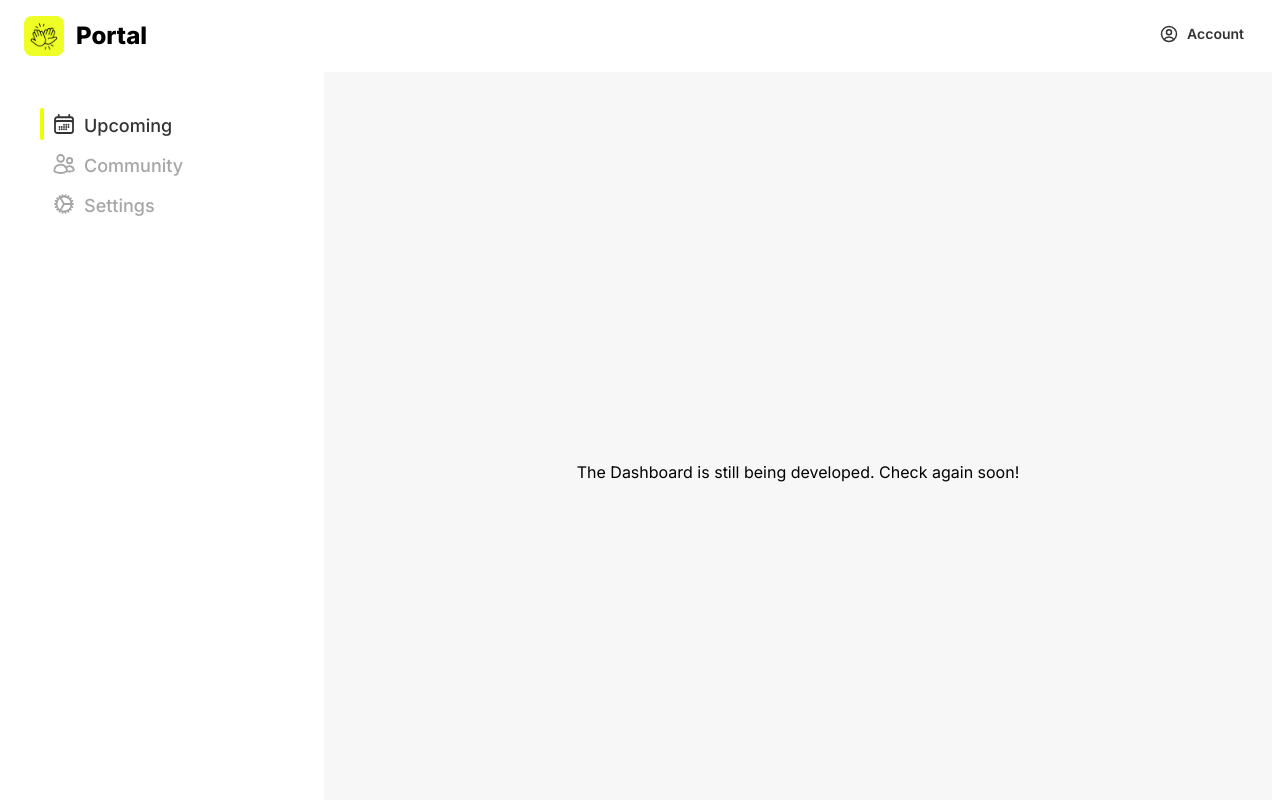
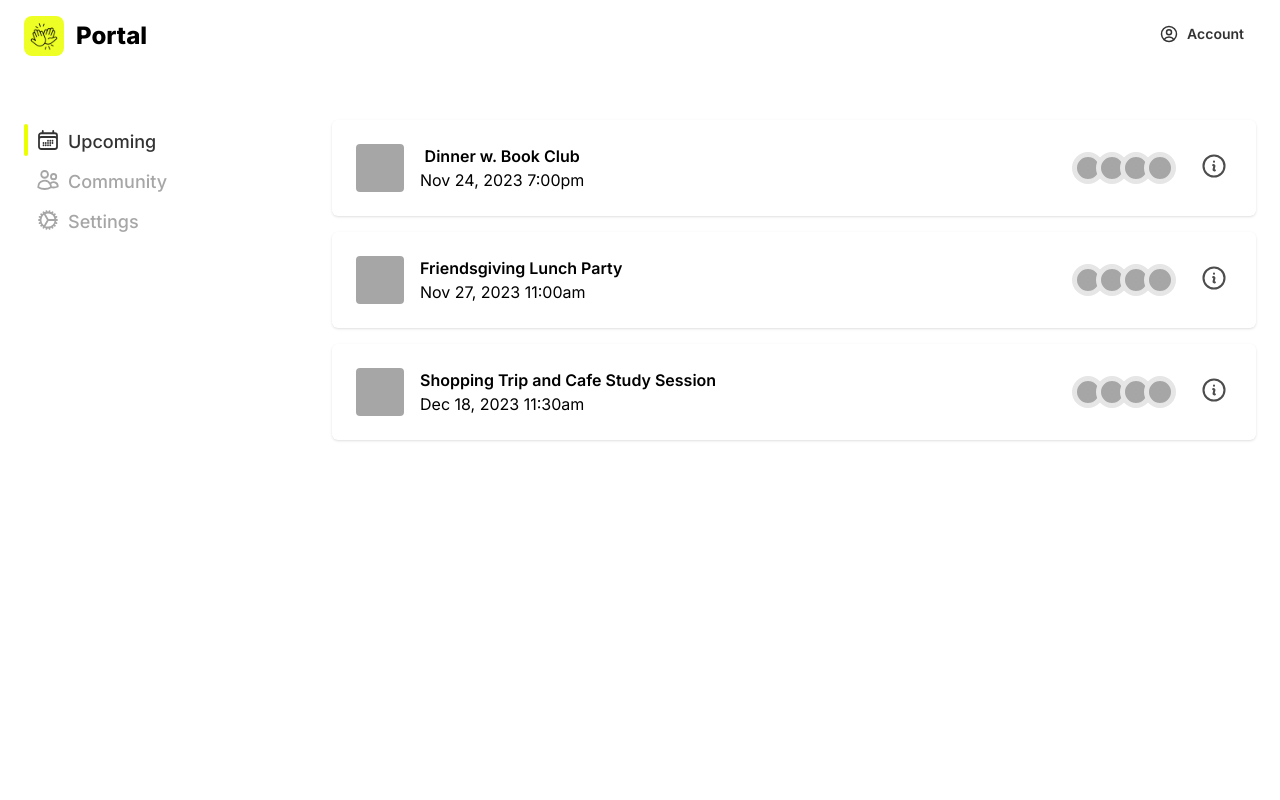
Before and after one commit to manatechdev/hangouts, a React (Create React App) app: page / in a window 1280 px wide. Shown: the top 800 px of the page. Built offline with nearby package versions, Linux system fonts and the light colour scheme.

Commit message:
added EventTiles component and put in mock data for now

```diff
--- a/src/components/Body.tsx
+++ b/src/components/Body.tsx
@@ -5,7 +5,7 @@ interface BodyProps {
 }
 
 function Body({ children }: BodyProps) {
-  return <div className="flex flex-row min-h-screen">{children}</div>;
+  return <div className="flex flex-row min-h-screen p-4">{children}</div>;
 }
 
 export default Body;
--- a/src/components/EventTile.tsx
+++ b/src/components/EventTile.tsx
@@ -1,13 +1,38 @@
 import { ReactNode } from "react";
+import Icon from "./Icon";
 
-interface EventTile {}
+interface EventTileProps {
+  event?: any;
+}
 
-function EventTile() {
+function EventTile({ event }: EventTileProps) {
+  let { title, dateTime } = event;
   return (
-    <div className="h-24 p-6 bg-hpurple-500">
-      <div className="flex flex-row justify-between h-12 bg-hgreen-700">
-        <div className="w-24 h-12 bg-hred-700"></div>
-        <div className="w-24 h-12 bg-hred-700"></div>
+    <div className="h-24 p-6 mb-4 rounded-md shadow border-hgray-400">
+      <div className="flex flex-row justify-between h-12">
+        <div className="flex flex-row h-12">
+          <div className="w-12 h-12 rounded bg-hgray-400">
+            <img></img>
+          </div>
+          <div className="flex flex-col ml-4">
+            <div className="h-6 font-semibold">{title}</div>
+            <div className="h-6 text-left">{dateTime}</div>
+          </div>
+        </div>
+        <div className="flex flex-row items-center justify-end h-12">
+          <div className="flex flex-row h-8">
+            <div className="w-8 h-8 border-[5px] rounded-full border-hgray-200 bg-hgray-400"></div>
+            <div className="w-8 h-8 -translate-x-2 border-[5px] rounded-full border-hgray-200 bg-hgray-400"></div>
+            <div className="w-8 h-8 -translate-x-4 border-[5px] rounded-full border-hgray-200 bg-hgray-400"></div>
+            <div className="w-8 h-8 -translate-x-6 border-[5px] rounded-full border-hgray-200 bg-hgray-400"></div>
+          </div>
+          <div className="flex flex-row w-8 h-8">
+            <Icon
+              type="informationCircle"
+              customStyle="w-7 h-7 text-hgray-600"
+            />
+          </div>
+        </div>
       </div>
     </div>
   );
--- a/src/components/SideNav.tsx
+++ b/src/components/SideNav.tsx
@@ -6,7 +6,7 @@ interface SideNavProps {
 }
 
 function SideNav({ children }: SideNavProps) {
-  return <div className="p-4">{children}</div>;
+  return <div className="pt-4 pb-4 pr-4">{children}</div>;
 }
 
 export default SideNav;
--- a/src/components/Sidebar.tsx
+++ b/src/components/Sidebar.tsx
@@ -9,7 +9,7 @@ interface SidebarProps {
 
 function Sidebar({ children }: SidebarProps) {
   return (
-    <div className="w-1/4 p-4 bg-hred-100">
+    <div className="w-1/4 pt-4 pb-4 pb-r bg-hred-100">
       <SideNav>
         <Link to="/">
           <SideNavItem icon="calendarDays" label="Upcoming" selected />
--- a/src/views/Dashboard.tsx
+++ b/src/views/Dashboard.tsx
@@ -1,8 +1,27 @@
-import UnderDevelopment from "../components/UnderDevelopment";
+import EventTile from "../components/EventTile";
+
+const mockEventList = [
+  {
+    title: "Dinner w. Book Club",
+    dateTime: "Nov 24, 2023 7:00pm",
+  },
+  {
+    title: "Friendsgiving Lunch Party",
+    dateTime: "Nov 27, 2023 11:00am",
+  },
+  {
+    title: "Shopping Trip and Cafe Study Session",
+    dateTime: "Dec 18, 2023 11:30am",
+  },
+];
 
 function Dashboard() {
   return (
-    <UnderDevelopment message="The Dashboard is still being developed. Check again soon!" />
+    <div className="pt-8">
+      {mockEventList.map((item, i) => {
+        return <EventTile key={i} event={item}></EventTile>;
+      })}
+    </div>
   );
 }
 
```
